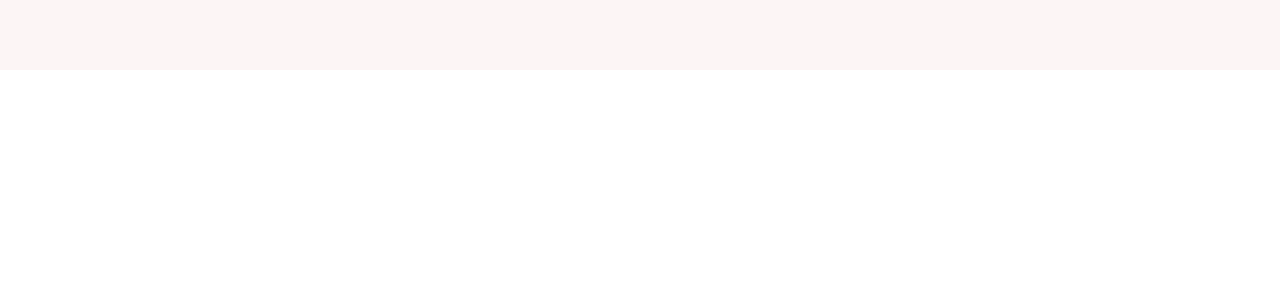
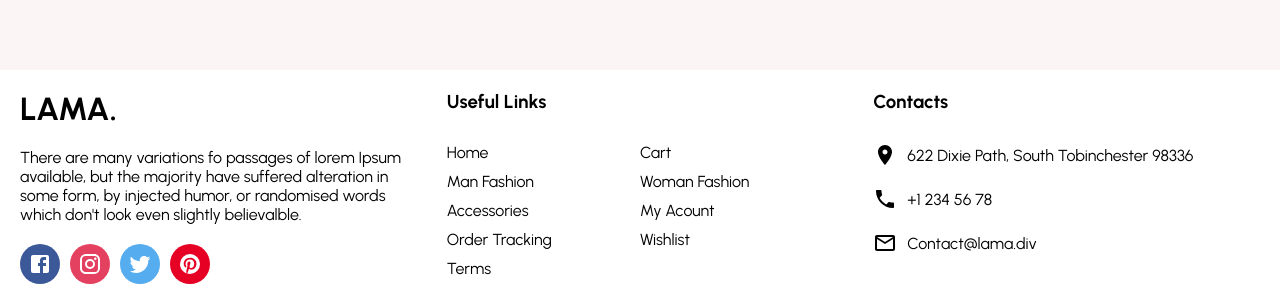
Before and after one commit to Ali-Mohammed-Ali/ecommerce, a React (Create React App) app: page / in a window 1280 px wide. Shown: the part 2414-2719 px from the top of the page. Before the commit the page ends 2484 px from the top, so only its background shows below. Built offline with nearby package versions, Linux system fonts and the light colour scheme.

Commit message:
finished Footer comp

```diff
--- a/src/components/Footer.jsx
+++ b/src/components/Footer.jsx
@@ -1,9 +1,128 @@
+import {
+  Facebook,
+  Instagram,
+  MailOutline,
+  Phone,
+  Pinterest,
+  Room,
+  Twitter,
+} from "@material-ui/icons";
 import React from "react";
 import styled from "styled-components";
 
-const Container = styled.div``;
+const Container = styled.div`
+  display: flex;
+`;
+const Left = styled.div`
+  flex: 1;
+  display: flex;
+  flex-direction: column;
+  padding: 20px;
+`;
+const Logo = styled.h1``;
+const Desc = styled.p`
+  margin: 20px 0px;
+`;
+const SocialContainer = styled.div`
+  display: flex;
+`;
+const SocialIcon = styled.div`
+  width: 40px;
+  height: 40px;
+  border-radius: 50%;
+  color: white;
+  background-color: #${(props) => props.color};
+  display: flex;
+  align-items: center;
+  justify-content: center;
+  cursor: pointer;
+  margin-right: 10px;
+`;
+const Center = styled.div`
+  flex: 1;
+  padding: 20px;
+`;
+const Title = styled.h3`
+  margin-bottom: 30px;
+`;
+const List = styled.ul`
+  margin: 0;
+  padding: 0;
+  list-style: none;
+  display: flex;
+  flex-wrap: wrap;
+`;
+const ListItem = styled.li`
+  width: 50%;
+  margin-bottom: 10px;
+  cursor: pointer;
+`;
+const Right = styled.div`
+  flex: 1;
+  padding: 20px;
+`;
+const ContactItem = styled.div`
+  margin-bottom: 20px;
+  display: flex;
+  align-items: center;
+  cursor: pointer;
+`;
 const Footer = () => {
-  return <Container></Container>;
+  return (
+    <Container>
+      <Left>
+        <Logo>LAMA.</Logo>
+        <Desc>
+          There are many variations fo passages of lorem Ipsum available, but
+          the majority have suffered alteration in some form, by injected humor,
+          or randomised words which don't look even slightly believalble.
+        </Desc>
+        <SocialContainer>
+          <SocialIcon color="3B5999">
+            <Facebook />
+          </SocialIcon>
+          <SocialIcon color="E4405F">
+            <Instagram />
+          </SocialIcon>
+          <SocialIcon color="55ACEE">
+            <Twitter />
+          </SocialIcon>
+          <SocialIcon color="E60023">
+            <Pinterest />
+          </SocialIcon>
+        </SocialContainer>
+      </Left>
+      <Center>
+        <Title>Useful Links</Title>
+        <List>
+          <ListItem>Home</ListItem>
+          <ListItem>Cart</ListItem>
+          <ListItem>Man Fashion</ListItem>
+          <ListItem>Woman Fashion</ListItem>
+          <ListItem>Accessories</ListItem>
+          <ListItem>My Acount</ListItem>
+          <ListItem>Order Tracking</ListItem>
+          <ListItem>Wishlist</ListItem>
+          <ListItem>Terms</ListItem>
+        </List>
+      </Center>
+      <Right>
+        <Title>Contacts</Title>
+        <ContactItem>
+          <Room style={{ marginRight: "10px" }} />
+          {" 622 Dixie Path, South Tobinchester 98336 "}
+        </ContactItem>
+        <ContactItem>
+          <Phone style={{ marginRight: "10px" }} />
+          {" +1 234 56 78 "}
+        </ContactItem>
+        <ContactItem>
+          <MailOutline style={{ marginRight: "10px" }} />
+          {" Contact@lama.div "}
+        </ContactItem>
+      </Right>
+    </Container>
+  );
 };
 
 export default Footer;
```
